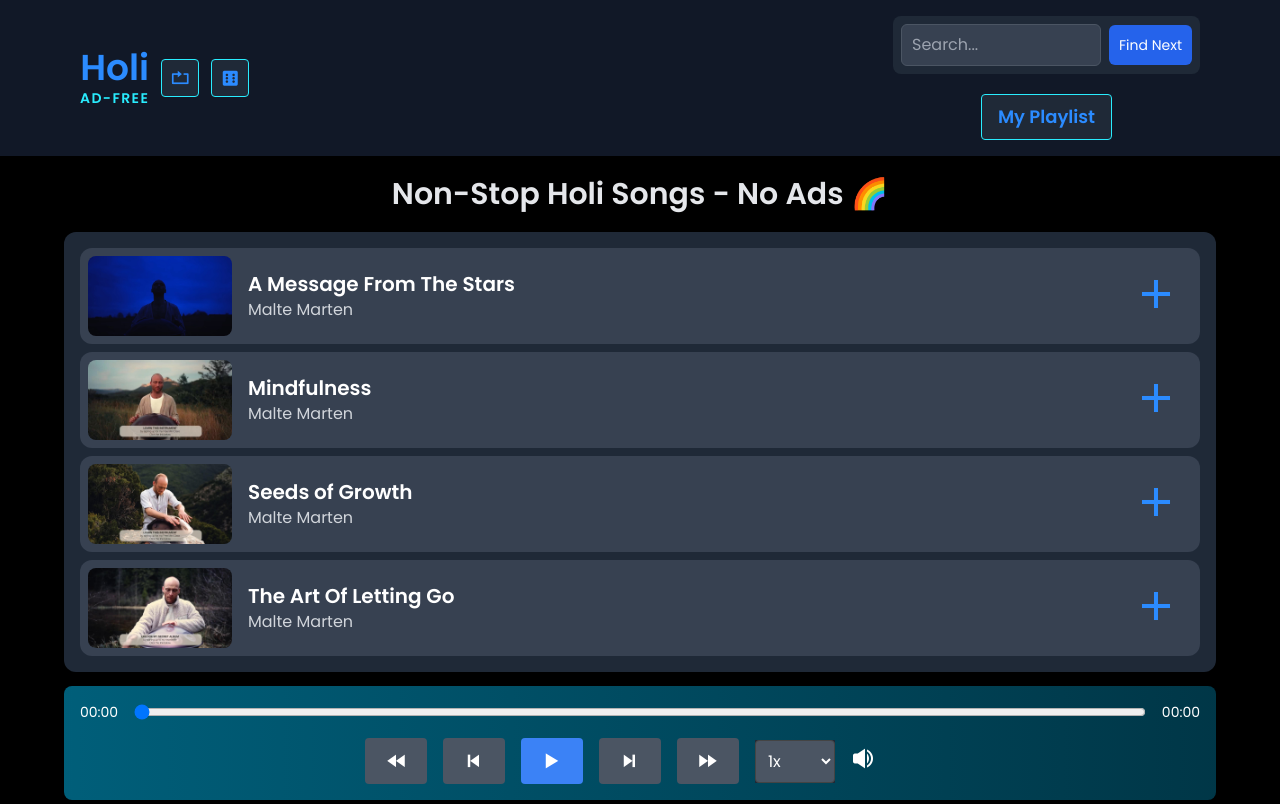
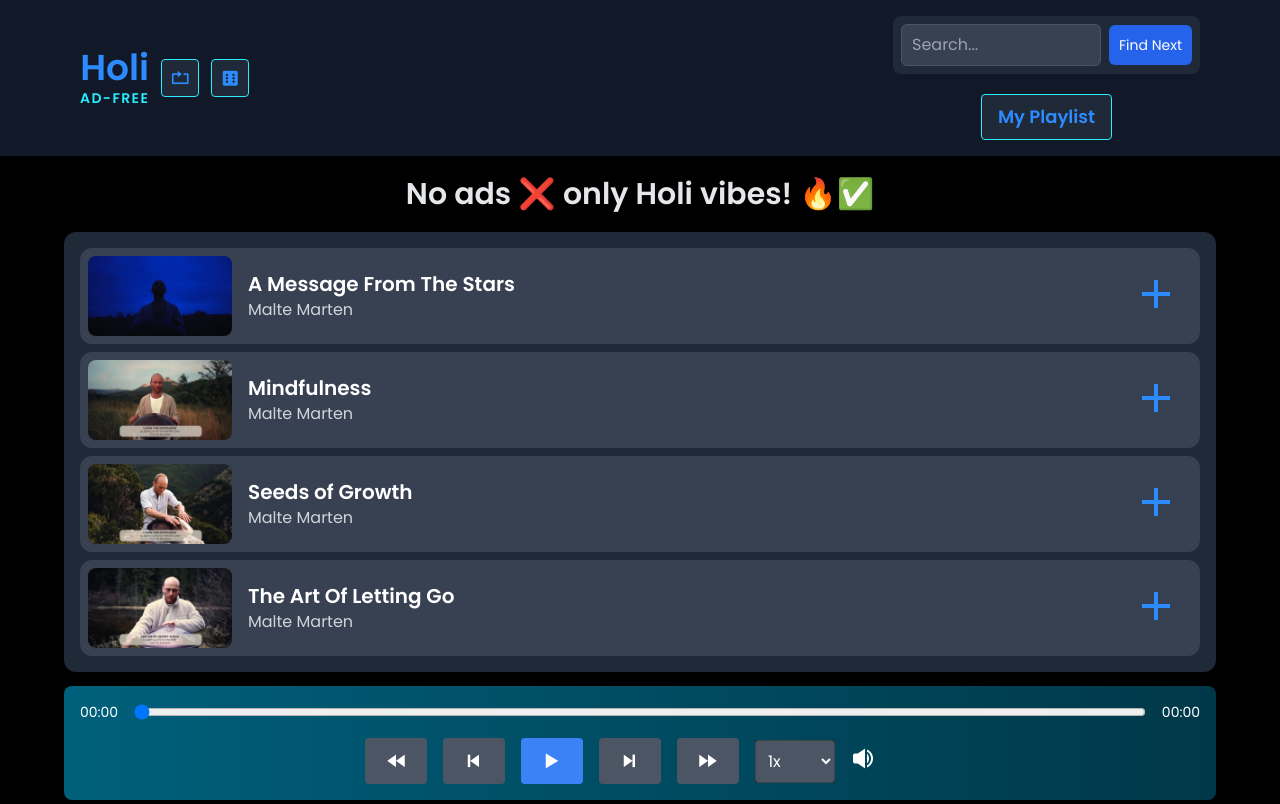
Before and after one commit to itsnjedits/holi, a plain HTML site: page index.html in a window 1280 px wide. Drawn offline with nearby package versions, Linux system fonts and the light colour scheme.

Commit message:
Update index.html

```diff
--- a/index.html
+++ b/index.html
@@ -5,8 +5,8 @@
     <meta charset="UTF-8">
     <meta name="viewport" content="width=device-width, initial-scale=1.0">
     <meta http-equiv="X-UA-Compatible" content="IE=edge">
-    <title>Holi With SoundAura</title>
-    <meta name="Listen songs without ads" content="This is a music player which is totally Ad-free.">
+    <title>SoundAura Holi – Pure Beats, No Ads!</title>
+    <meta name="Listen holi songs without ads" content="This is a music player which is totally Ad-free.">
 
     <!-- <link rel="icon" href="favicon.ico" sizes="64x64" type="image/x-icon"> -->
 
@@ -283,7 +283,7 @@ header{
 
     <main class="flex flex-col items-center mt-5 mb-28 max-md:mb-20">
         <h1 class="text-gray-200 text-3xl max-md:text-2xl max-sm:text-xl max-sm:w-[90%] font-semibold text-center without-ads">
-            Non-Stop Holi Songs - No Ads 🌈
+            No ads ❌ only Holi vibes! 🔥✅
         </h1>
         <div class="array flex flex-col max-w-6xl bg-gray-800 my-5 w-[90%] max-md:w-[100%] max-md:rounded-none rounded-xl py-4 max-md:py-2 gap-y-2">
             <!-- Song items will be dynamically added here -->
```
